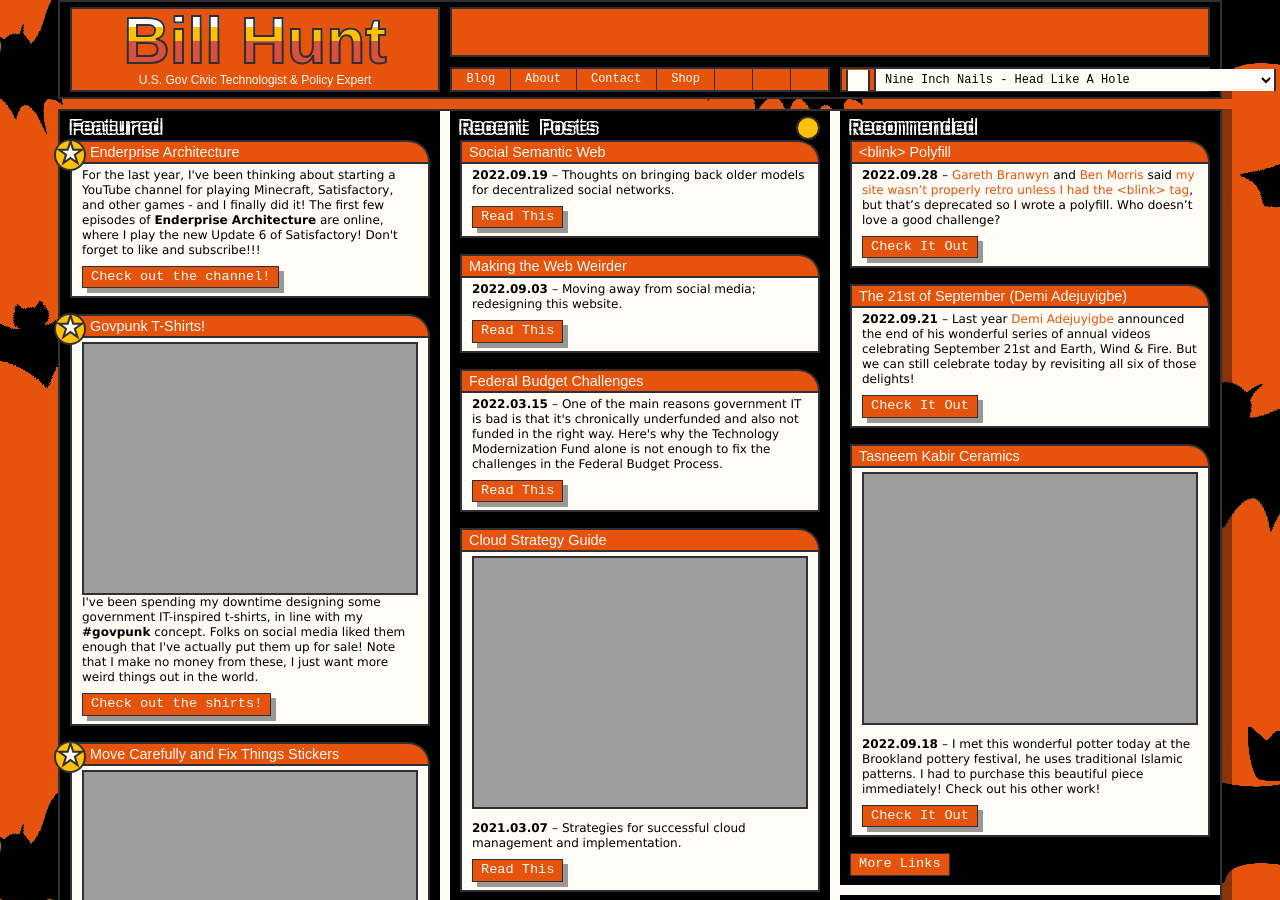
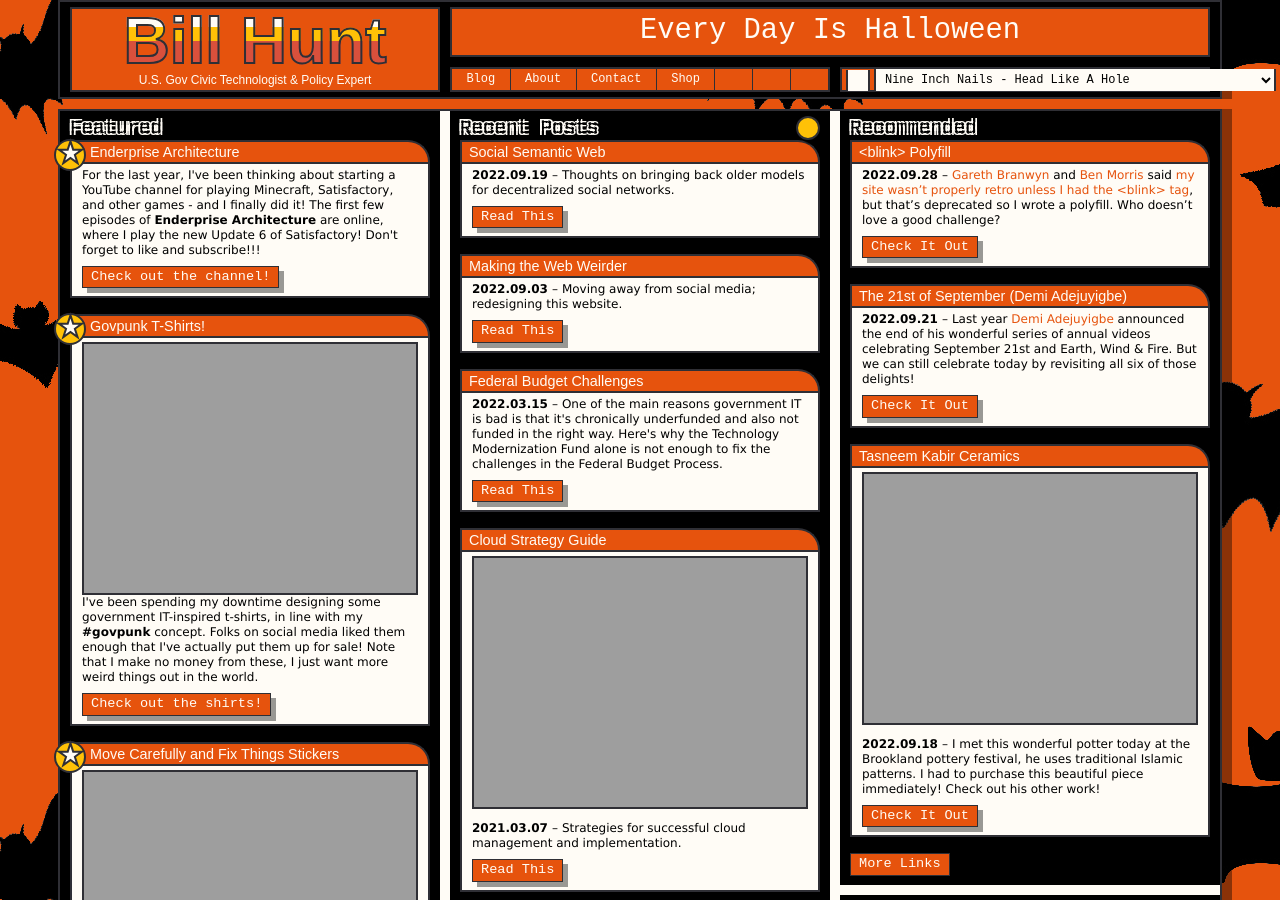
Before and after one commit to krusynth/billhunt.dev, a Jekyll site: the page built from index.md, in a window 1280 px wide and 900 px high. Built offline with Jekyll 4.4.1, drawn with Linux system fonts in a browser that asks for light colours; some web fonts are replaced.

Commit message:
Fix broken tag from typo.

```diff
--- a/_includes/header.html
+++ b/_includes/header.html
@@ -51,6 +51,6 @@
   </div>
 
   <section class="about-header">
-    <div class="navbar-tagline" id="tagline"Every Day Is Halloween</div>
+    <div class="navbar-tagline" id="tagline">Every Day Is Halloween</div>
   </section>
 </nav>
```
